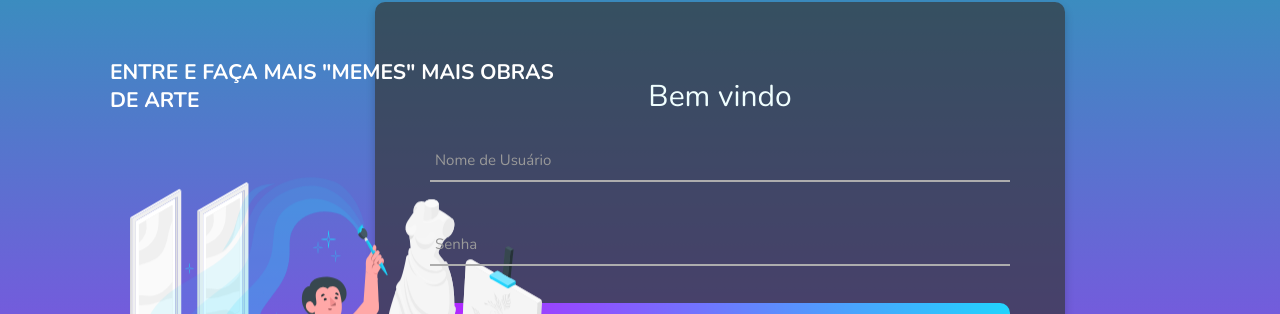
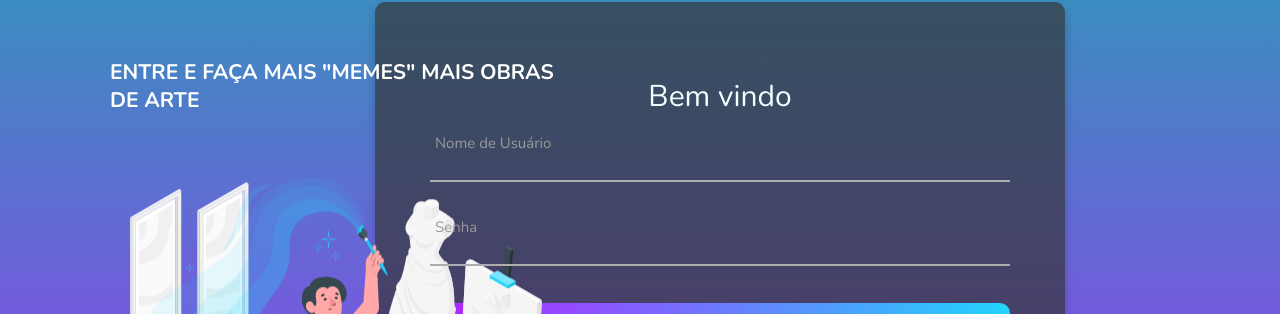
Before and after one commit to projeto-integrador-senac/memes, a Next.js app: page /login in a window 1280 px wide. Shown: the part 183-497 px from the top of the page. Built offline with nearby package versions, Linux system fonts and the light colour scheme; a web font is replaced by a local one.

Commit message:
update login form

```diff
--- a/src/styles/Login.module.scss
+++ b/src/styles/Login.module.scss
@@ -54,7 +54,7 @@
 
 .input {
   font-size: 15px;
-  color: #fff;
+  color: #ffffff;
   line-height: 1.2;
   border: none;
   display: block;
@@ -101,12 +101,12 @@
   font-family: Nunito, sans-serif;
   font-size: 15px;
   color: #999999;
-  line-height: 1.2;
+  line-height: 0;
   content: attr(data-placeholder);
-  display: block;
+  display: inline-block;
   width: 100%;
   position: absolute;
-  top: 16px;
+  top: 8px;
   left: 0px;
   padding-left: 5px;
   -webkit-transition: all 0.4s;
```
